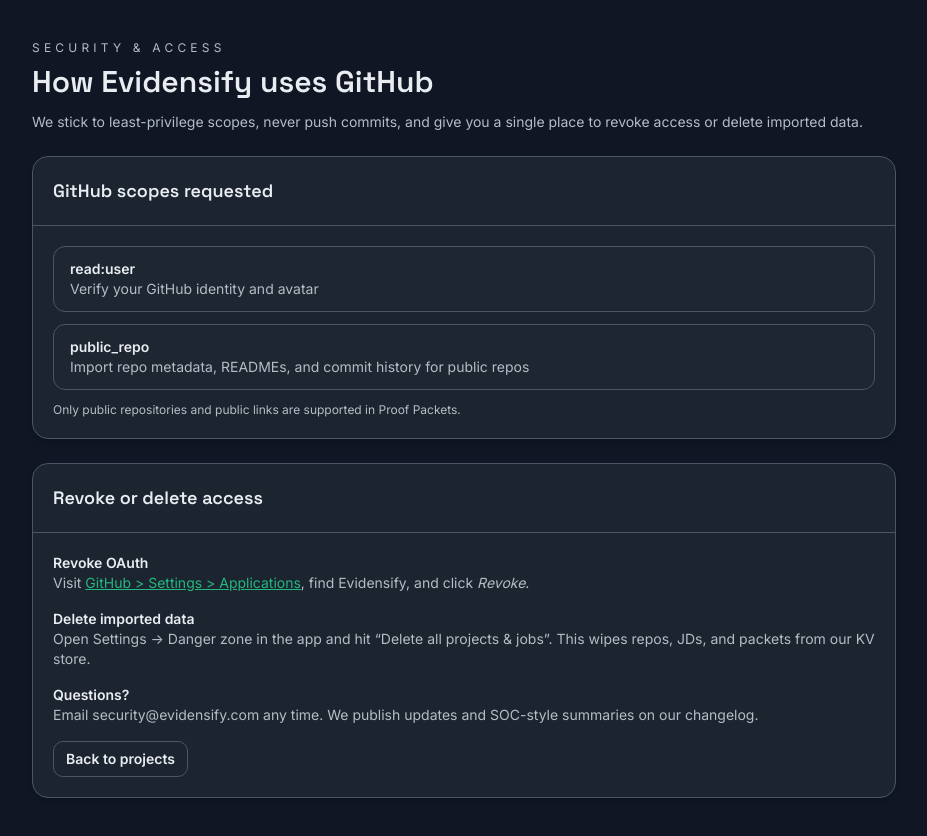
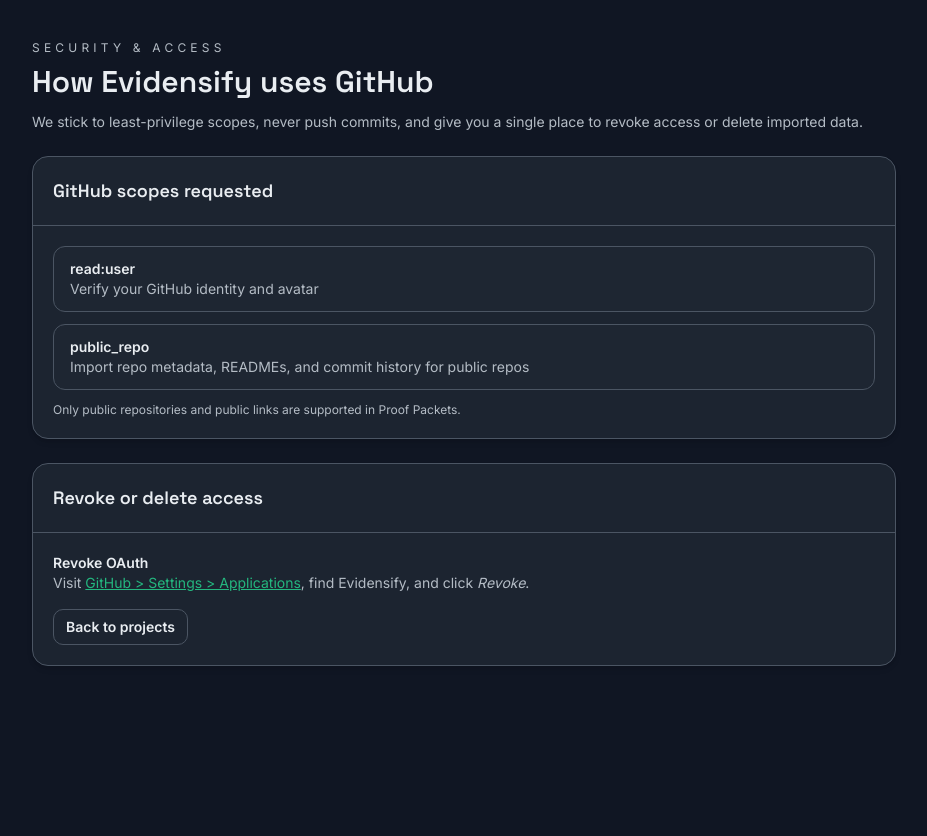
Before and after one commit to schooldev49/swefinder, a React (Vite) app in the folder apps/web/: page /security in a window 1280 px wide. Shown: the whole page, without its empty margins (176-1103 px from the left). After the commit the page ends 800 px from the top, so only its background shows below. Built offline with nearby package versions, Linux system fonts and the light colour scheme; no server answers.

Commit message:
chore: remove false security info

```diff
--- a/apps/web/src/pages/security.tsx
+++ b/apps/web/src/pages/security.tsx
@@ -48,14 +48,7 @@
               Visit <a className="text-primary underline" href="https://github.com/settings/connections/applications" target="_blank" rel="noreferrer">GitHub &gt; Settings &gt; Applications</a>, find Evidensify, and click <em>Revoke</em>.
             </p>
           </div>
-          <div>
-            <p className="font-semibold text-foreground">Delete imported data</p>
-            <p className="text-muted-foreground">Open Settings → Danger zone in the app and hit “Delete all projects & jobs”. This wipes repos, JDs, and packets from our KV store.</p>
-          </div>
-          <div>
-            <p className="font-semibold text-foreground">Questions?</p>
-            <p className="text-muted-foreground">Email security@evidensify.com any time. We publish updates and SOC-style summaries on our changelog.</p>
-          </div>
+
           <Button asChild variant="outline" size="sm" className="text-foreground">
             <Link to="/projects">Back to projects</Link>
           </Button>
```
